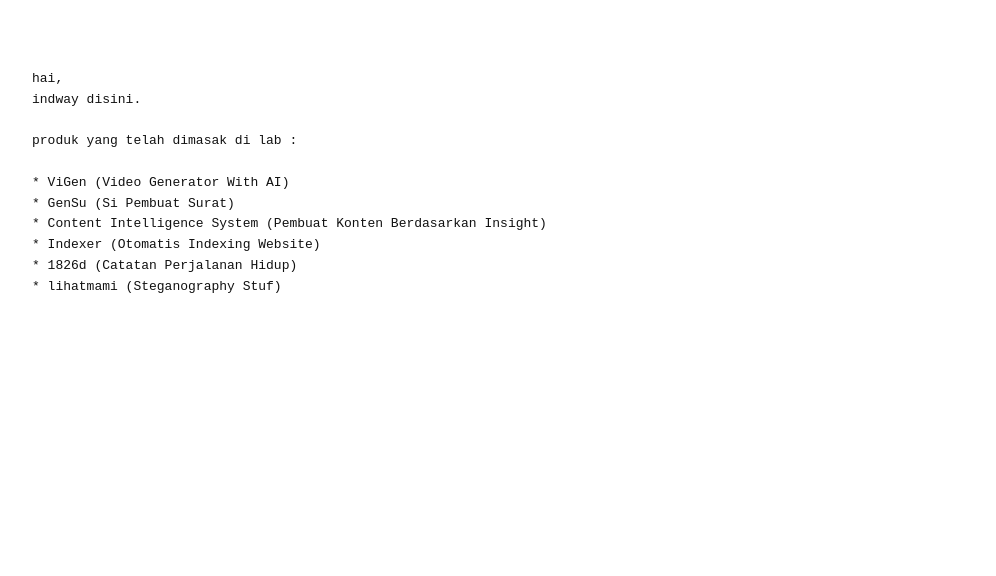
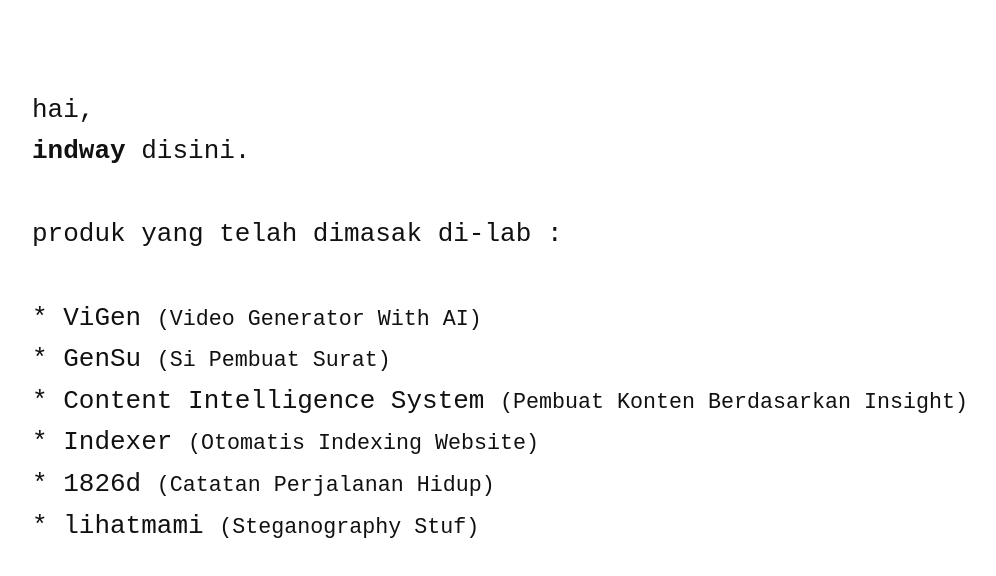
Before and after one commit to indway/indway.github.io, a plain HTML site: page index.html in a window 1280 px wide. Shown: the whole page, without its empty margins (16-1012 px from the left). Drawn offline with Linux system fonts and the light colour scheme.

Commit message:
update index

```diff
--- a/index.html
+++ b/index.html
@@ -12,21 +12,22 @@
         padding: 40px;
         white-space: pre-line;
         line-height: 1.6;
+        font-size: xx-large;
     }
 </style>
 </head>
 <body>
 hai,
-indway disini.
+<strong>indway</strong> disini.
 
-produk yang telah dimasak di lab :
+produk yang telah dimasak di-lab :
 
-* ViGen (Video Generator With AI)
-* GenSu (Si Pembuat Surat)
-* Content Intelligence System (Pembuat Konten Berdasarkan Insight)
-* Indexer (Otomatis Indexing Website)
-* 1826d (Catatan Perjalanan Hidup)
-* lihatmami (Steganography Stuf)
+* ViGen <small>(Video Generator With AI)</small>
+* GenSu <small>(Si Pembuat Surat)</small>
+* Content Intelligence System <small>(Pembuat Konten Berdasarkan Insight)</small>
+* Indexer <small>(Otomatis Indexing Website)</small>
+* 1826d <small>(Catatan Perjalanan Hidup)</small>
+* lihatmami <small>(Steganography Stuf)</small>
 
 </body>
 </html>
```
